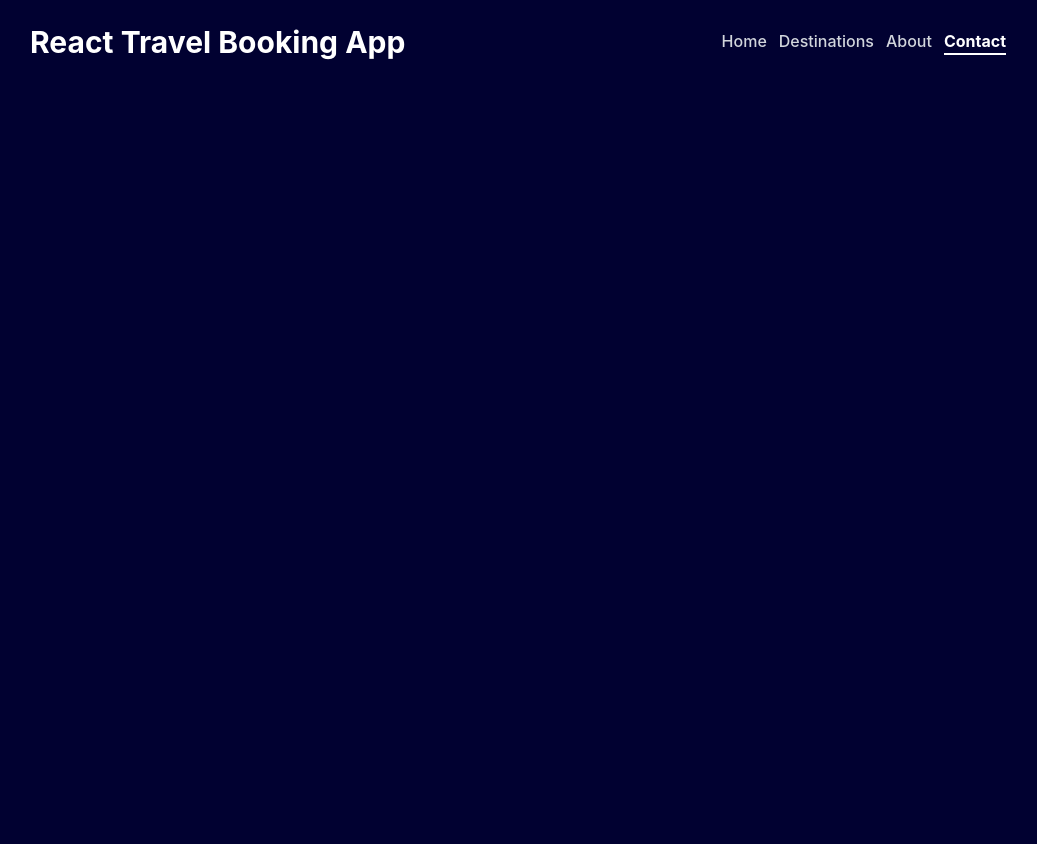
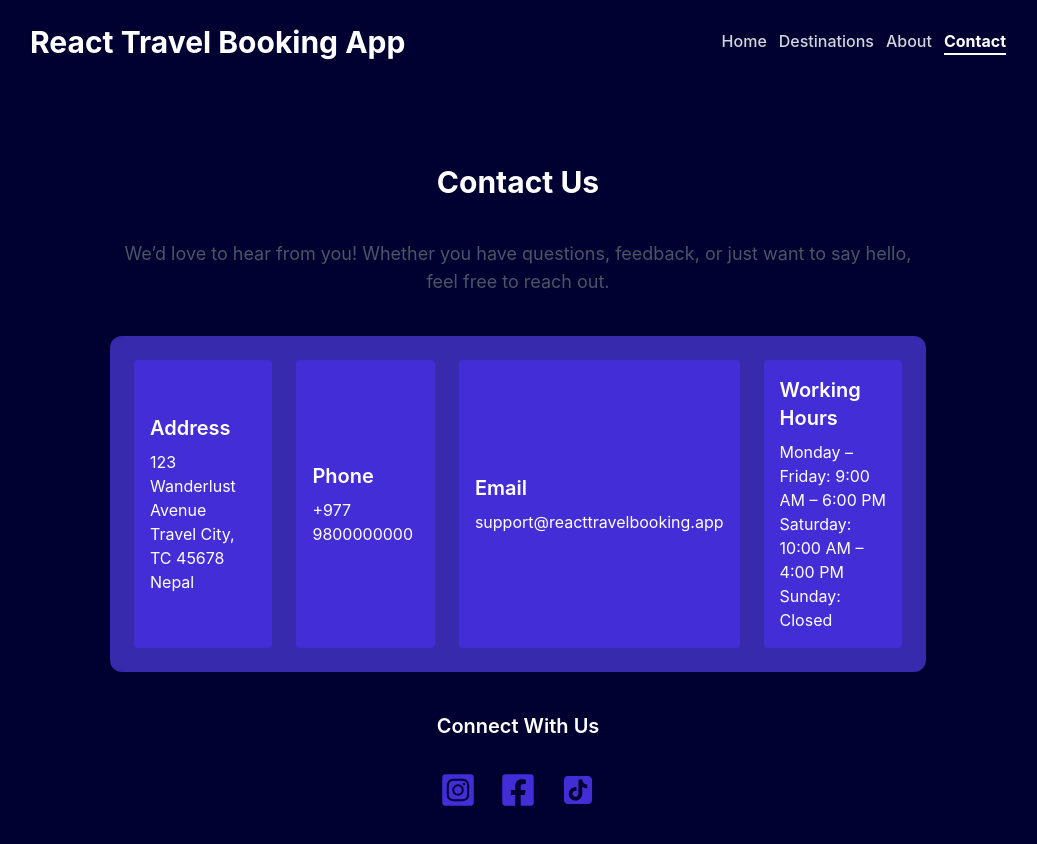
Before and after one commit to rohitshah316/React-Travel-Booking-App, a React (Vite) app: page /contact in a window 1280 px wide. Shown: the top 844 px of the page, without its empty margins (122-1159 px from the left). Before the commit the page ends 800 px from the top, so only its background shows below. Built offline with nearby package versions, Linux system fonts and the light colour scheme.

Commit message:
Added Contact Page and Updated About Page Styling

```diff
--- a/src/App.jsx
+++ b/src/App.jsx
@@ -3,6 +3,7 @@ import Home from './pages/Home'
 import {BrowserRouter,Routes,Route} from 'react-router-dom'
 import Navbar from './components/layout/Navbar'
 import About from './pages/About'
+import Contact from './pages/Contact'
 const App = () => {
   return (
     <BrowserRouter>
@@ -11,6 +12,7 @@ const App = () => {
           <Routes>
             <Route path='/' element={<Home/>}/>
             <Route path='/about' element={<About/>}/>
+            <Route path='/contact' element={<Contact/>}/>
           </Routes>
     </BrowserRouter>
   )
--- a/src/pages/About.jsx
+++ b/src/pages/About.jsx
@@ -4,9 +4,9 @@ import about_page2 from '../assets/images/about_page_image_2.jpg'
 const About = () => {
   return (
     <section className='mx-auto max-w-4xl p-10'>
-        <h2 className='text-2xl font-bold mt-10'>About Us</h2>
-       <div className='flex flex-col gap-10 text-xl'>
-        <div className='flex flex-col md:flex-row gap-10 '>
+        <h2 className='text-3xl font-bold my-10 text-center'>About Us</h2>
+       <div className='flex flex-col gap-10 text-lg text-gray-600'>
+        <div className='flex flex-col md:flex-row gap-10'>
              <p>Welcome to our travel booking platform — a modern, user-friendly web application built to make exploring the world easier and more accessible. This project is designed as a practice application using React.js, showcasing how a real-world travel service might look and function.</p>
 
          <img src={about_page} alt="about_page"  className='w-100'/>
@@ -14,17 +14,17 @@ const About = () => {
 
 
 
-        <div className='flex flex-col md:flex-row gap-10'>
+        <div className='flex flex-col md:flex-row gap-10 text-white'>
             <img src={about_page2} alt="about_page"  className='w-100'/>
-         <p>
+         <p >
             Our platform allows users to browse destinations, discover exciting travel packages, and simulate booking experiences with a smooth and responsive interface. From searching for popular locations to viewing detailed trip information, every feature is crafted to demonstrate practical front-end development skills.
         </p>
         </div>
 
-        <p>
+        <p className='text-white'>
             This project focuses on creating an intuitive user experience, reusable components, and clean design patterns commonly used in modern web applications. While the bookings are not real, the goal is to replicate the feel of a real travel service and improve development skills along the way.
         </p>
-        <p>
+        <p className='text-white'>
             Whether you're exploring beaches, mountains, or city adventures, this app is a small step toward building something bigger.
         </p>
        </div>
--- /dev/null
+++ b/src/pages/Contact.jsx
@@ -0,0 +1,82 @@
+import React from 'react';
+import { FaInstagramSquare, FaFacebookSquare } from "react-icons/fa";
+import { AiFillTikTok } from "react-icons/ai";
+
+const Contact = () => {
+    return (
+        <section className='max-w-4xl mx-auto p-10'>
+            <h2 className='text-3xl font-bold my-10 text-center'>Contact Us</h2>
+
+            <p className='text-lg text-center text-gray-600'>
+                We’d love to hear from you! Whether you have questions, feedback, or just want to say hello, feel free to reach out.
+            </p>
+
+            <div className='bg-indigo-800 gap-6 p-6 rounded-xl flex md:flex-row flex-col my-10 text-white'>
+
+                <div className='bg-indigo-700 p-4 rounded flex flex-col justify-center flex-1'>
+                    <h3 className='text-xl font-semibold mb-2'>Address</h3>
+                    <p>
+                        123 Wanderlust Avenue<br />
+                        Travel City, TC 45678<br />
+                        Nepal
+                    </p>
+                </div>
+
+                <div className='bg-indigo-700 p-4 rounded flex flex-col justify-center flex-1'>
+                    <h3 className='text-xl font-semibold mb-2'>Phone</h3>
+                    <p>+977 9800000000</p>
+                </div>
+
+                <div className='bg-indigo-700 p-4 rounded flex flex-col justify-center flex-1'>
+                    <h3 className='text-xl font-semibold mb-2'>Email</h3>
+                    <p>support@reacttravelbooking.app</p>
+                </div>
+
+                <div className='bg-indigo-700 p-4 rounded flex flex-col justify-center flex-1'>
+                    <h3 className='text-xl font-semibold mb-2'>Working Hours</h3>
+                    <p>
+                        Monday – Friday: 9:00 AM – 6:00 PM<br />
+                        Saturday: 10:00 AM – 4:00 PM<br />
+                        Sunday: Closed
+                    </p>
+                </div>
+
+            </div>
+
+            <div>
+                <h3 className='text-xl font-semibold text-center'>Connect With Us</h3>
+
+                <div className='flex gap-6 my-8 justify-center text-indigo-700'>
+                    <a
+                        href="#"
+                        target="_blank"
+                        rel="noopener noreferrer"
+                        className='text-4xl hover:text-gray-500 transition duration-300'
+                    >
+                        <FaInstagramSquare />
+                    </a>
+
+                    <a
+                        href="#"
+                        target="_blank"
+                        rel="noopener noreferrer"
+                        className='text-4xl hover:text-gray-500 transition duration-300'
+                    >
+                        <FaFacebookSquare />
+                    </a>
+
+                    <a
+                        href="#"
+                        target="_blank"
+                        rel="noopener noreferrer"
+                        className='text-4xl hover:text-gray-500 transition duration-300'
+                    >
+                        <AiFillTikTok />
+                    </a>
+                </div>
+            </div>
+        </section>
+    );
+};
+
+export default Contact;
```
